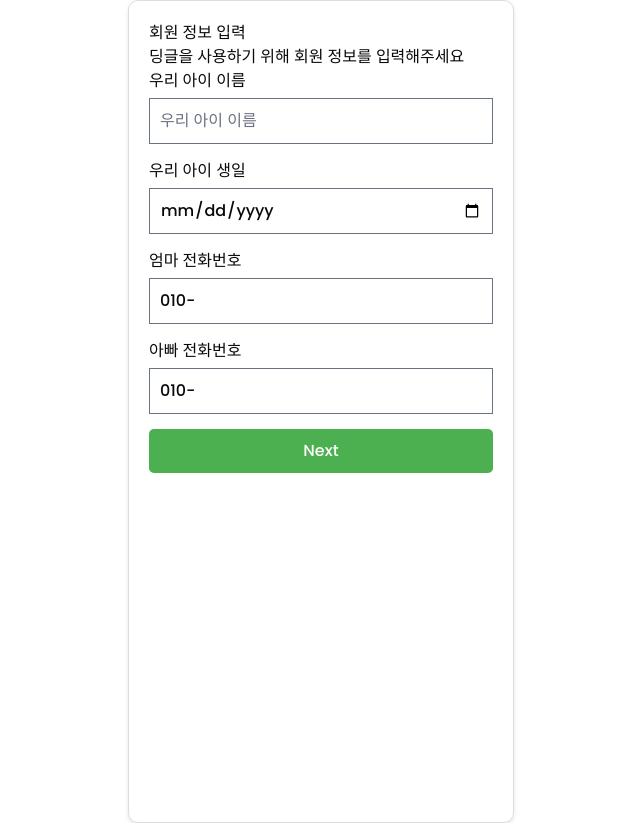
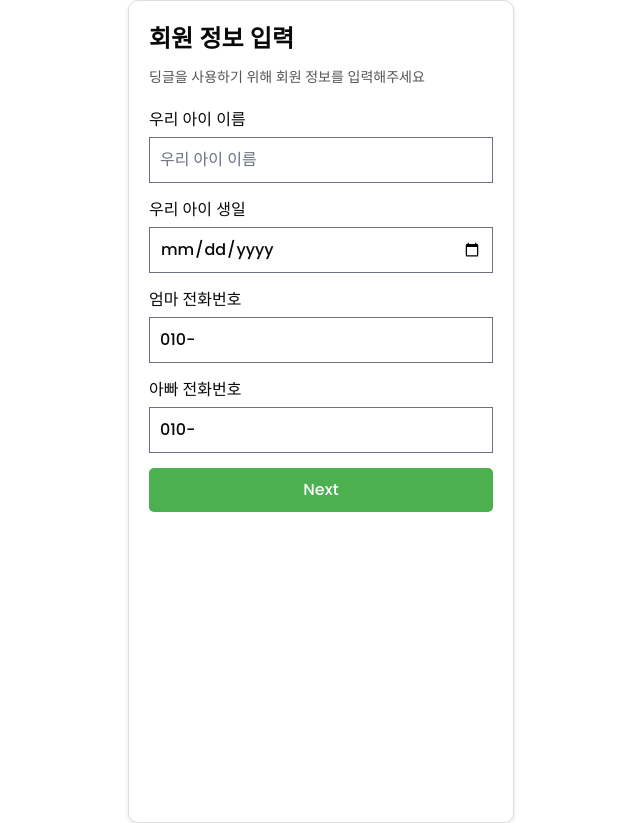
Before and after one commit to yxun20/dingle_frontend, a React (Vite) app: page /StartSignupForm in a window 1280 px wide. Shown: the whole page, without its empty margins (319-959 px from the left). Built offline with nearby package versions, Linux system fonts and the light colour scheme; what tailwindcss-truncate-multiline would draw is missing.

Commit message:
Update StartSignupForm.tsx

```diff
--- a/src/pages/StartSignupForm.tsx
+++ b/src/pages/StartSignupForm.tsx
@@ -47,8 +47,12 @@ const SignupForm: React.FC = () => {
         overflow: 'hidden',
       }}
     >
-      <h2>회원 정보 입력</h2>
-      <p>딩글을 사용하기 위해 회원 정보를 입력해주세요</p>
+      <h2 style={{ fontSize: '24px', fontWeight: 'bold', marginBottom: '10px' }}>
+        회원 정보 입력
+      </h2>
+      <p style={{ fontSize: '14px', color: '#555', marginBottom: '20px' }}>
+        딩글을 사용하기 위해 회원 정보를 입력해주세요
+      </p>
       <form onSubmit={handleSubmit}>
         <div style={{ marginBottom: '15px' }}>
           <label htmlFor="name">우리 아이 이름</label>
```
